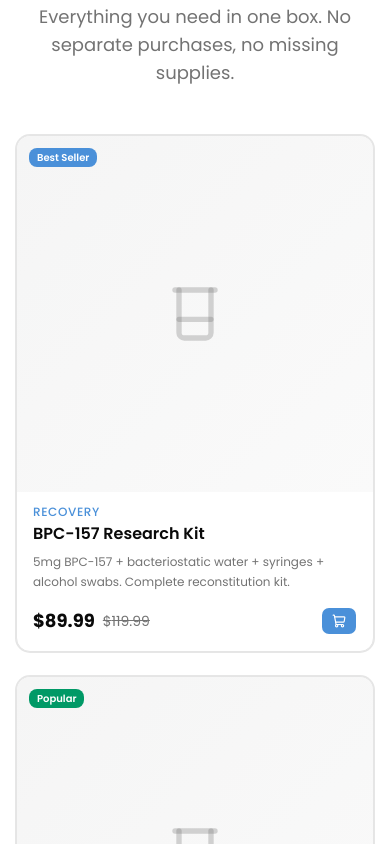
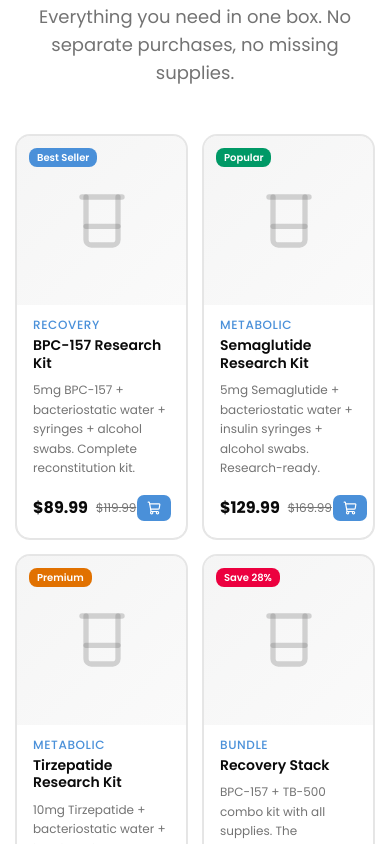
Before and after one commit to sethschnrt/teragenix, a Next.js app: page / in a window 390 px wide. Shown: the part 1240-2084 px from the top of the page. Built offline with nearby package versions, Linux system fonts and the light colour scheme.

Commit message:
fix: 2-col product grid on all screen sizes, responsive text sizing

```diff
--- a/src/components/featured-products.tsx
+++ b/src/components/featured-products.tsx
@@ -61,7 +61,7 @@ export function FeaturedProducts() {
         </div>
 
         {/* Product grid */}
-        <div className="grid gap-6 sm:grid-cols-2 lg:grid-cols-4">
+        <div className="grid grid-cols-2 gap-4 sm:gap-6 lg:grid-cols-4">
           {products.map((product) => (
             <div
               key={product.name}
@@ -83,7 +83,7 @@ export function FeaturedProducts() {
                   <p className="text-xs font-medium text-[#4A90D9] uppercase tracking-wider">
                     {product.category}
                   </p>
-                  <h3 className="text-base font-semibold text-foreground leading-tight mt-1">
+                  <h3 className="text-sm sm:text-base font-semibold text-foreground leading-tight mt-1">
                     {product.name}
                   </h3>
                 </div>
@@ -95,10 +95,10 @@ export function FeaturedProducts() {
                 {/* Price + cart — vertically centered */}
                 <div className="flex items-center justify-between pt-2">
                   <div className="flex items-center gap-2">
-                    <span className="text-lg font-bold text-foreground">
+                    <span className="text-base sm:text-lg font-bold text-foreground">
                       ${product.price}
                     </span>
-                    <span className="text-sm text-muted-foreground line-through">
+                    <span className="text-xs sm:text-sm text-muted-foreground line-through">
                       ${product.originalPrice}
                     </span>
                   </div>
```
